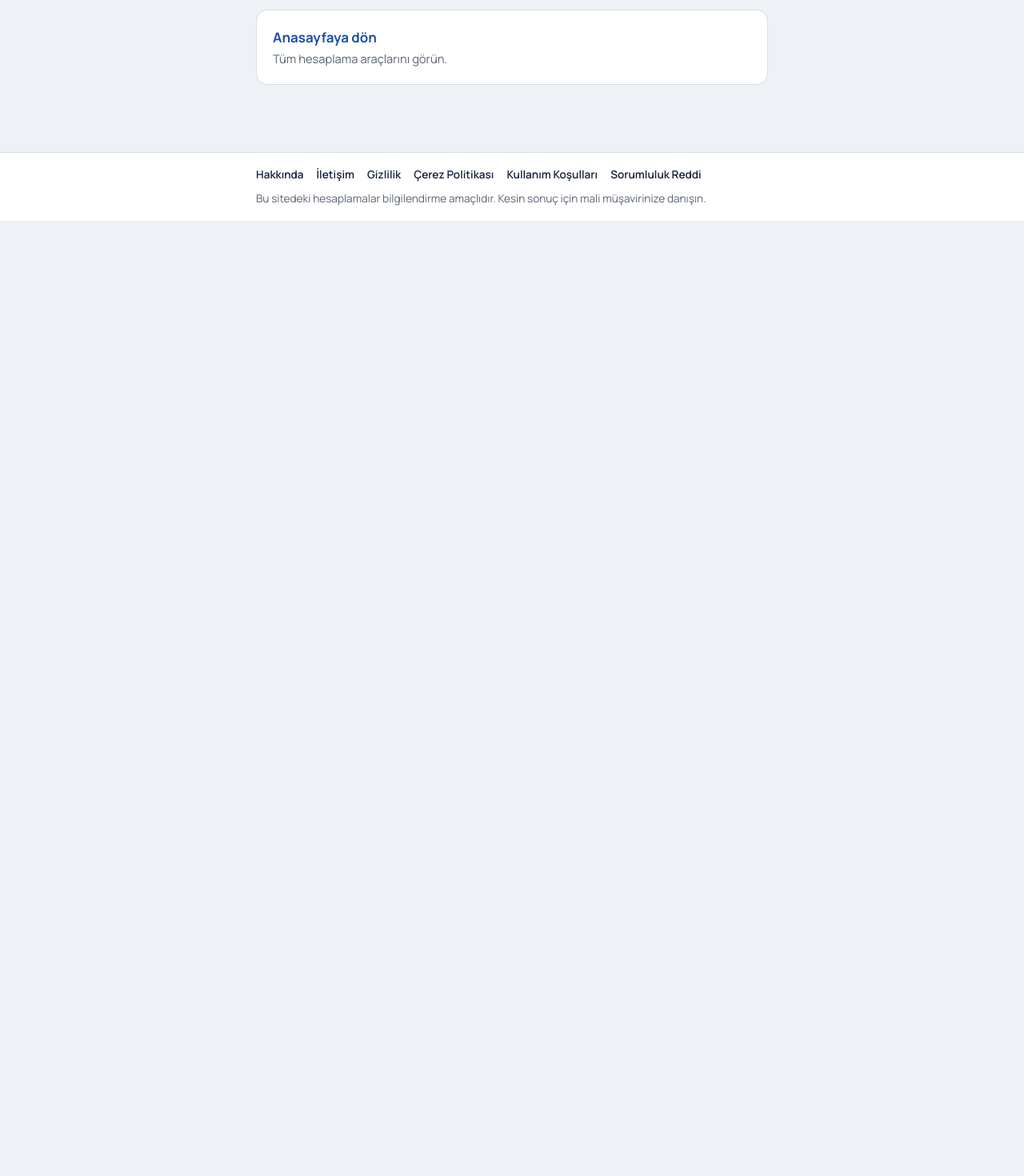
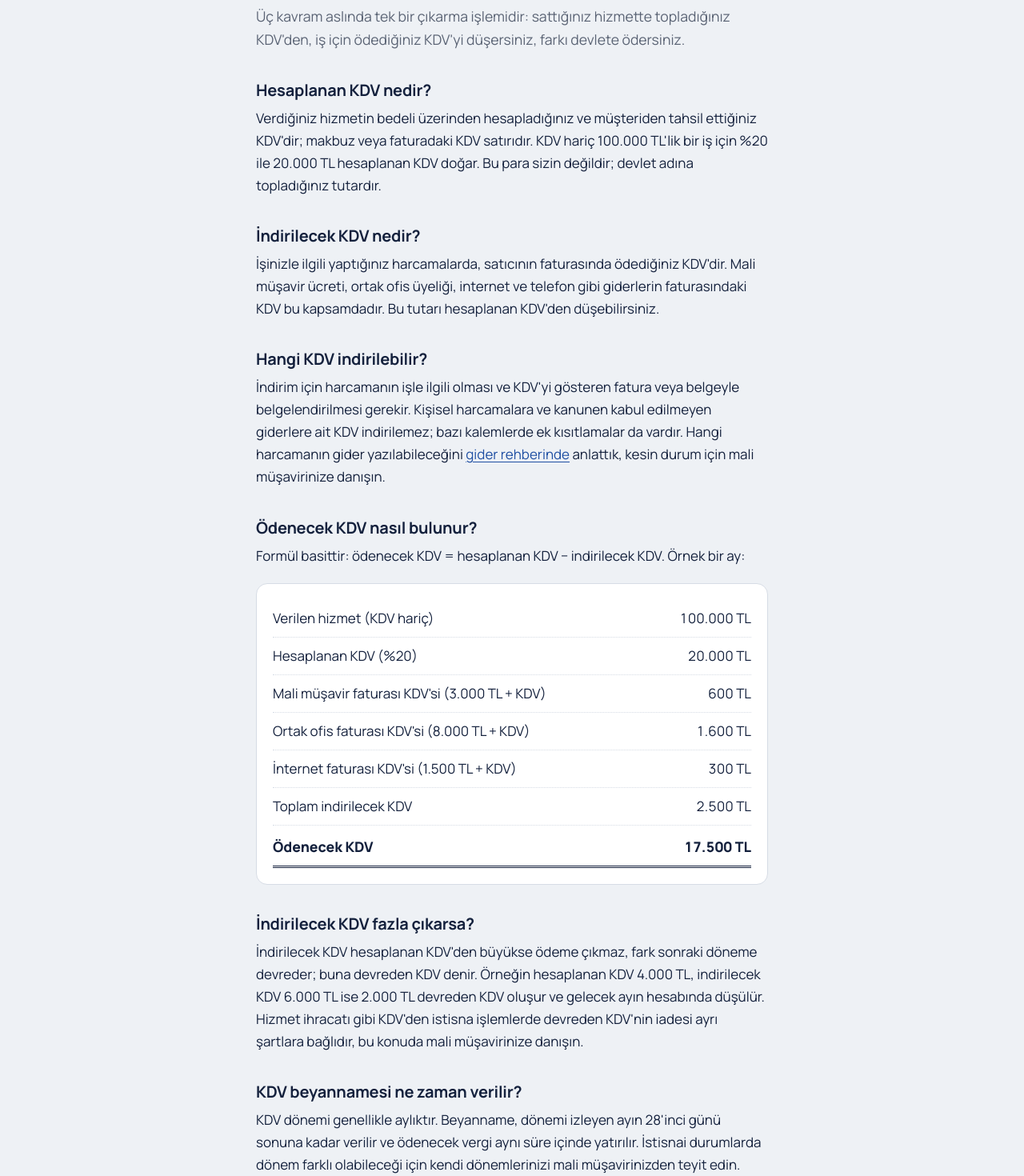
Before and after one commit to yavuzscvk-source/freelancer-vergi, a Next.js app: page /rehber/hesaplanan-kdv-indirilecek-kdv in a window 1280 px wide. Before the commit this address had no page. Shown: the part 220-1690 px from the top of the page at 80% size. Before the commit the page ends 800 px from the top, so only its background shows below. Built offline with nearby package versions, Linux system fonts and the light colour scheme.

Commit message:
Add KDV calculation guide page

```diff
--- /dev/null
+++ b/app/rehber/hesaplanan-kdv-indirilecek-kdv/page.js
@@ -0,0 +1,50 @@
+import Link from "next/link";
+import Kaynaklar from "../../Kaynaklar";
+import { sayfa } from "../../../lib/seo";
+
+export const metadata = sayfa({
+  baslik: "Hesaplanan KDV, İndirilecek KDV ve Ödenecek KDV Nedir?",
+  aciklama: "Hesaplanan KDV nedir, indirilecek KDV nedir, ödenecek KDV nasıl bulunur? Şahıs şirketi olan freelancer için örnekli anlatım, devreden KDV ve beyan tarihi.",
+  yol: "/rehber/hesaplanan-kdv-indirilecek-kdv",
+});
+
+export default function Yazi() {
+  return (
+    <>
+      <h1>Hesaplanan KDV, indirilecek KDV ve ödenecek KDV nedir?</h1>
+      <p className="lead">Üç kavram aslında tek bir çıkarma işlemidir: sattığınız hizmette topladığınız KDV'den, iş için ödediğiniz KDV'yi düşersiniz, farkı devlete ödersiniz.</p>
+
+      <h2>Hesaplanan KDV nedir?</h2>
+      <p>Verdiğiniz hizmetin bedeli üzerinden hesapladığınız ve müşteriden tahsil ettiğiniz KDV'dir; makbuz veya faturadaki KDV satırıdır. KDV hariç 100.000 TL'lik bir iş için %20 ile 20.000 TL hesaplanan KDV doğar. Bu para sizin değildir; devlet adına topladığınız tutardır.</p>
+
+      <h2>İndirilecek KDV nedir?</h2>
+      <p>İşinizle ilgili yaptığınız harcamalarda, satıcının faturasında ödediğiniz KDV'dir. Mali müşavir ücreti, ortak ofis üyeliği, internet ve telefon gibi giderlerin faturasındaki KDV bu kapsamdadır. Bu tutarı hesaplanan KDV'den düşebilirsiniz.</p>
+
+      <h2>Hangi KDV indirilebilir?</h2>
+      <p>İndirim için harcamanın işle ilgili olması ve KDV'yi gösteren fatura veya belgeyle belgelendirilmesi gerekir. Kişisel harcamalara ve kanunen kabul edilmeyen giderlere ait KDV indirilemez; bazı kalemlerde ek kısıtlamalar da vardır. Hangi harcamanın gider yazılabileceğini <Link href="/rehber/hangi-giderler-yazilabilir">gider rehberinde</Link> anlattık, kesin durum için mali müşavirinize danışın.</p>
+
+      <h2>Ödenecek KDV nasıl bulunur?</h2>
+      <p>Formül basittir: ödenecek KDV = hesaplanan KDV − indirilecek KDV. Örnek bir ay:</p>
+      <div className="card">
+        <div className="row"><span>Verilen hizmet (KDV hariç)</span><span>100.000 TL</span></div>
+        <div className="row"><span>Hesaplanan KDV (%20)</span><span>20.000 TL</span></div>
+        <div className="row"><span>Mali müşavir faturası KDV'si (3.000 TL + KDV)</span><span>600 TL</span></div>
+        <div className="row"><span>Ortak ofis faturası KDV'si (8.000 TL + KDV)</span><span>1.600 TL</span></div>
+        <div className="row"><span>İnternet faturası KDV'si (1.500 TL + KDV)</span><span>300 TL</span></div>
+        <div className="row"><span>Toplam indirilecek KDV</span><span>2.500 TL</span></div>
+        <div className="row total"><span>Ödenecek KDV</span><span>17.500 TL</span></div>
+      </div>
+
+      <h2>İndirilecek KDV fazla çıkarsa?</h2>
+      <p>İndirilecek KDV hesaplanan KDV'den büyükse ödeme çıkmaz, fark sonraki döneme devreder; buna devreden KDV denir. Örneğin hesaplanan KDV 4.000 TL, indirilecek KDV 6.000 TL ise 2.000 TL devreden KDV oluşur ve gelecek ayın hesabında düşülür. Hizmet ihracatı gibi KDV'den istisna işlemlerde devreden KDV'nin iadesi ayrı şartlara bağlıdır, bu konuda mali müşavirinize danışın.</p>
+
+      <h2>KDV beyannamesi ne zaman verilir?</h2>
+      <p>KDV dönemi genellikle aylıktır. Beyanname, dönemi izleyen ayın 28'inci günü sonuna kadar verilir ve ödenecek vergi aynı süre içinde yatırılır. İstisnai durumlarda dönem farklı olabileceği için kendi dönemlerinizi mali müşavirinizden teyit edin.</p>
+
+      <h2>Freelancer için pratik uyarılar</h2>
+      <p>Tahsil ettiğiniz KDV'yi kendi geliriniz saymayın; her ay devlete ödeyeceğiniz tutarın içinde olduğunu unutmayın. Makbuzdaki tutarı brüt ve KDV olarak ayırmak için <Link href="/kdv-hesaplama">KDV hesaplama</Link>, stopajla birlikte görmek için <Link href="/serbest-meslek-makbuzu">serbest meslek makbuzu hesaplama</Link> aracını kullanabilirsiniz. Müşteriniz kamu kurumu veya banka gibi bir alıcıysa KDV'nin bir kısmını kendisi öder; bunun için <Link href="/kdv-tevkifati-hesaplama">KDV tevkifatı hesaplama</Link> sayfasına bakın.</p>
+
+      <Kaynaklar sayfa="rehberKdv" />
+    </>
+  );
+}
```
